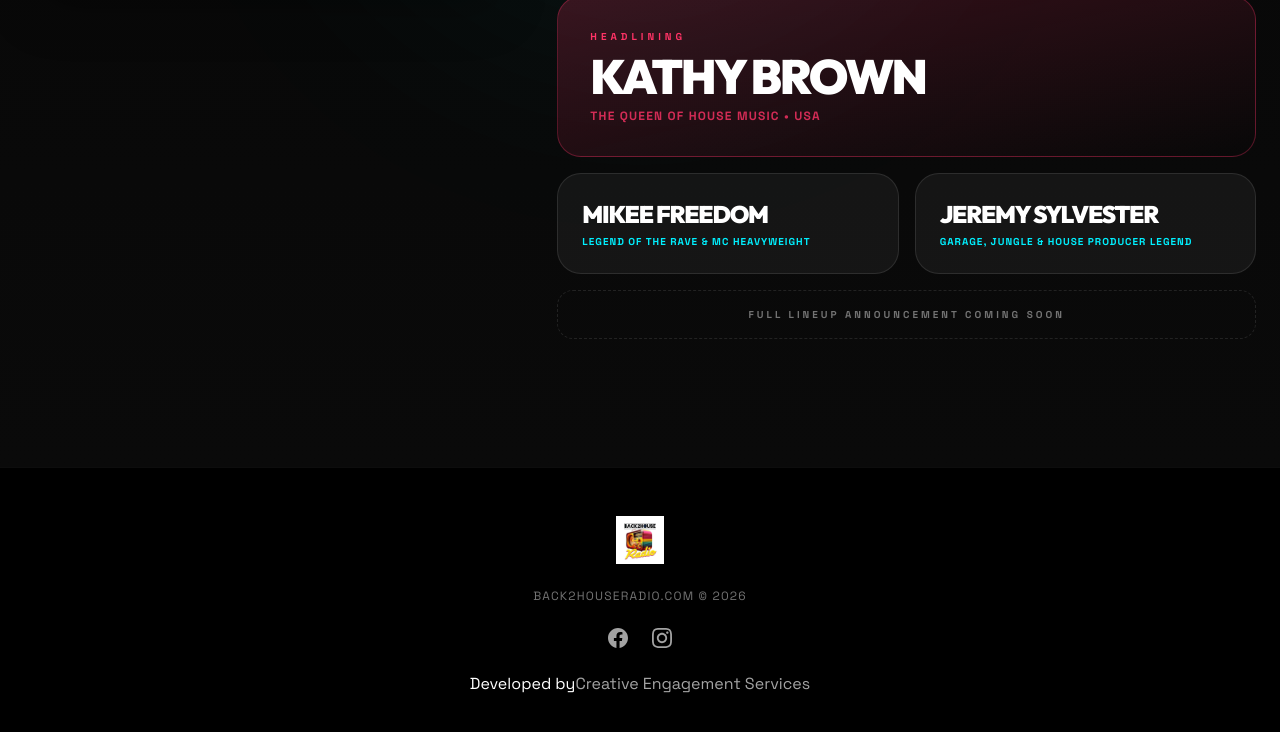
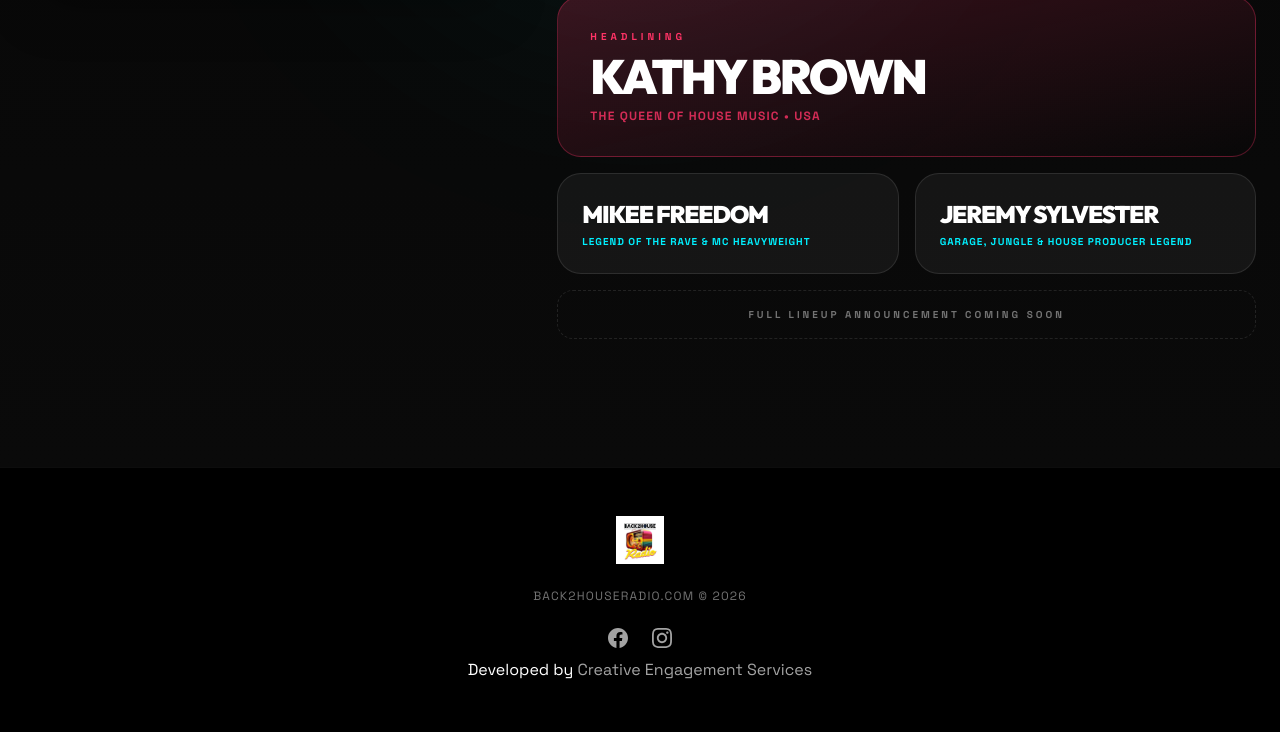
Before and after one commit to Tauqeer-AriF/back2houseradio, a plain HTML site: page index.html in a window 1280 px wide. Shown: the part 3960-4692 px from the top of the page. Drawn offline with nearby package versions, Linux system fonts and the light colour scheme; a script that the page names is missing.

Commit message:
Update index.html

```diff
--- a/index.html
+++ b/index.html
@@ -386,8 +386,8 @@
             <a href="https://www.facebook.com/Back2HouseRadio" target="_blank" rel="noopener noreferrer" aria-label="Facebook" class="text-neutral-400 hover:text-white transition-colors"><svg class="w-5 h-5" fill="currentColor" viewBox="0 0 24 24"><path d="M24 12.073c0-6.627-5.373-12-12-12s-12 5.373-12 12c0 5.99 4.388 10.954 10.125 11.854v-8.385H7.078v-3.47h3.047V9.43c0-3.007 1.792-4.669 4.533-4.669 1.312 0 2.686.235 2.686.235v2.953H15.83c-1.491 0-1.956.925-1.956 1.874v2.25h3.328l-.532 3.47h-2.796v8.385C19.612 23.027 24 18.062 24 12.073z"/></svg></a>
             <a href="https://www.instagram.com/Back2House.Radio" target="_blank" rel="noopener noreferrer" aria-label="Instagram" class="text-neutral-400 hover:text-white transition-colors"><svg class="w-5 h-5" fill="currentColor" viewBox="0 0 24 24"><path d="M12 2.163c3.204 0 3.584.012 4.85.07 3.252.148 4.771 1.691 4.919 4.919.058 1.265.069 1.645.069 4.849 0 3.205-.012 3.584-.069 4.849-.149 3.225-1.664 4.771-4.919 4.919-1.266.058-1.644.07-4.85.07-3.204 0-3.584-.012-4.849-.07-3.26-.149-4.771-1.699-4.919-4.92-.058-1.265-.07-1.644-.07-4.849 0-3.204.013-3.583.07-4.849.149-3.227 1.664-4.771 4.919-4.919 1.266-.057 1.645-.069 4.849-.069zm0-2.163c-3.259 0-3.667.014-4.947.072-4.358.2-6.78 2.618-6.98 6.98-.059 1.281-.073 1.689-.073 4.948 0 3.259.014 3.668.072 4.948.2 4.358 2.618 6.78 6.98 6.98 1.281.058 1.689.072 4.948.072 3.259 0 3.668-.014 4.948-.072 4.354-.2 6.782-2.618 6.979-6.98.059-1.28.073-1.689.073-4.948 0-3.259-.014-3.667-.072-4.947-.196-4.354-2.617-6.78-6.979-6.98-1.281-.059-1.69-.073-4.949-.073zm0 5.838c-3.403 0-6.162 2.759-6.162 6.162s2.759 6.163 6.162 6.163 6.162-2.759 6.162-6.163c0-3.403-2.759-6.162-6.162-6.162zm0 10.162c-2.209 0-4-1.79-4-4 0-2.209 1.791-4 4-4s4 1.791 4 4c0 2.21-1.791 4-4 4zm6.406-11.845c-.796 0-1.441.645-1.441 1.44s.645 1.44 1.441 1.44c.795 0 1.439-.645 1.439-1.44s-.644-1.44-1.439-1.44z"/></svg></a>
         </div>
-        <div class="flex justify-center p-6">
-            <p style="color:white">Developed by<a href="https://creativeengagementservices.com" target="_blank" rel="noopener noreferrer" class="text-neutral-400 hover:text-white transition-colors">Creative Engagement Services</a></p>
+        <div class="flex justify-center">
+            <p style="color:white;padding:10px 0">Developed by <a href="https://creativeengagementservices.com" target="_blank" rel="noopener noreferrer" class="text-neutral-400 hover:text-white transition-colors">Creative Engagement Services</a></p>
         </div>
     </footer>
 
```
